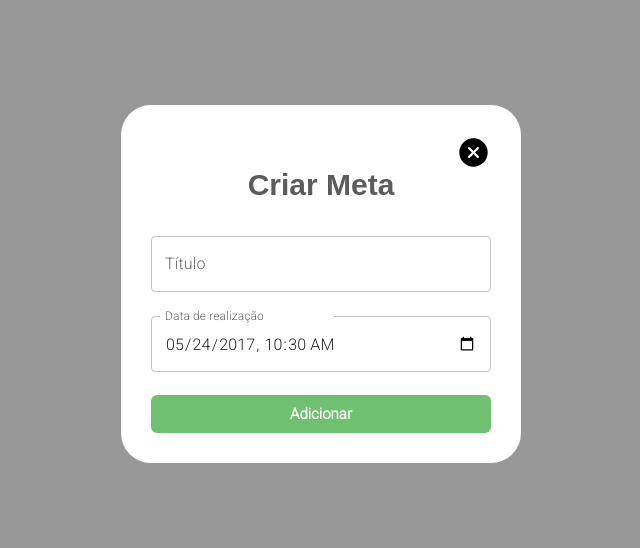
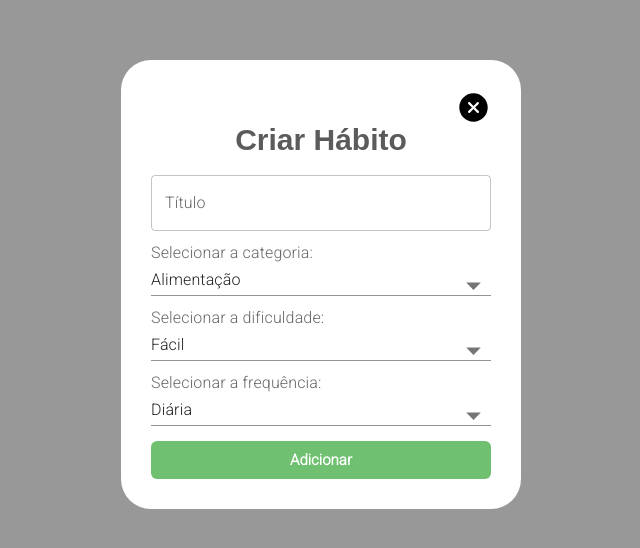
Before and after one commit to gabimirandaleal/gestao-de-habitos, a React (Create React App) app: page / in a window 1280 px wide. Shown: the part 116-664 px from the top of the page, without its empty margins (319-959 px from the left). Built offline with nearby package versions, Linux system fonts and the light colour scheme; a web font is replaced by a local one.

Commit message:
refactor: add infos-habits card

```diff
--- a/src/App.js
+++ b/src/App.js
@@ -1,11 +1,11 @@
-import PopUpCreateActivity from "./Components/PopUpCreateActivity";
+import PopUpCreateHabits from "./Components/PopUpCreateHabits";
 
 import Routes from "./Router";
 
 function App() {
   return (
     <div className="App">
-      <PopUpCreateActivity></PopUpCreateActivity>
+      <PopUpCreateHabits></PopUpCreateHabits>
     </div>
   );
 }
--- a/src/Components/PopUpCreateHabits/index.jsx
+++ b/src/Components/PopUpCreateHabits/index.jsx
@@ -7,7 +7,6 @@ import {Div, Form, DivA, DivContainer} from "./style";
 import { toast } from 'react-toastify';
 import 'react-toastify/dist/ReactToastify.css';
 import { IoCloseCircle } from "react-icons/io5";
-import {addHabitThunk} from "../../Store/modules/habits/thunk"
 
 function PopUpCreateHabits({setPopup}) {
     const formSchema = yup.object().shape({
@@ -26,8 +25,9 @@ function PopUpCreateHabits({setPopup}) {
     })
 
     const onSubmitFunction = data => {
-        setPopup(false)
-        addHabitThunk(data)
+
+        data = {...data, "achieved": "false", "how_much_achieved": "0"}
+        console.log(data)
     }
     return(
         <DivA>
@@ -38,20 +38,20 @@ function PopUpCreateHabits({setPopup}) {
                         <h3>Criar Hábito</h3>
                         <TextField fullWidth id="login-basic" label="Título" variant="outlined" error={!!errors.title?.message} {...register("title")}/>
                         <InputLabel htmlFor="select">Selecionar a categoria:</InputLabel>
-                        <NativeSelect margin="normal" {...register("category")} error={!!errors.category?.message} fullWidth id="select" >
+                        <NativeSelect {...register("category")} error={!!errors.category?.message} fullWidth id="select" >
                             <option defaultValue={(event) => event.target.value}>Alimentação</option>
                             <option defaultValue={(event) => event.target.value}>Saúde</option>
                             <option defaultValue={(event) => event.target.value}>Esporte</option>
                             <option defaultValue={(event) => event.target.value}>Lazer</option>
                         </NativeSelect>
                         <InputLabel htmlFor="select">Selecionar a dificuldade:</InputLabel>
-                        <NativeSelect {...register("category")} error={!!errors.difficulty?.message} fullWidth id="select" >
+                        <NativeSelect {...register("difficulty")} error={!!errors.difficulty?.message} fullWidth id="select" >
                             <option defaultValue={(event) => event.target.value}>Fácil</option>
                             <option defaultValue={(event) => event.target.value}>Médio</option>
                             <option defaultValue={(event) => event.target.value}>Difícil</option>
                         </NativeSelect>
                         <InputLabel htmlFor="select">Selecionar a frequência:</InputLabel>
-                        <NativeSelect {...register("category")} error={!!errors.frequency?.message} fullWidth id="select" >
+                        <NativeSelect {...register("frequency")} error={!!errors.frequency?.message} fullWidth id="select" >
                             <option defaultValue={(event) => event.target.value}>Diária</option>
                             <option defaultValue={(event) => event.target.value}>Semanal</option>
                             <option defaultValue={(event) => event.target.value}>Mensal</option>
```
